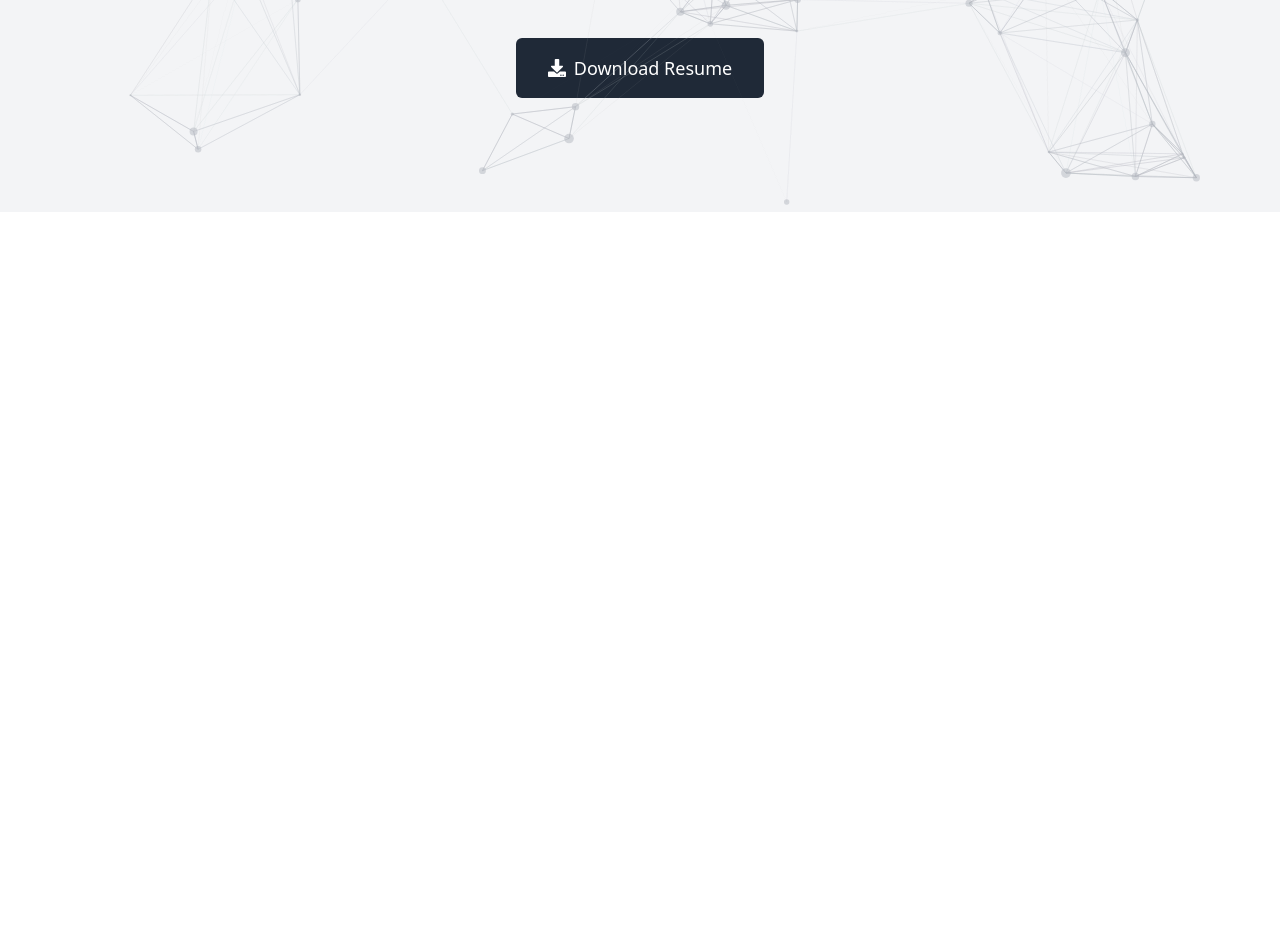
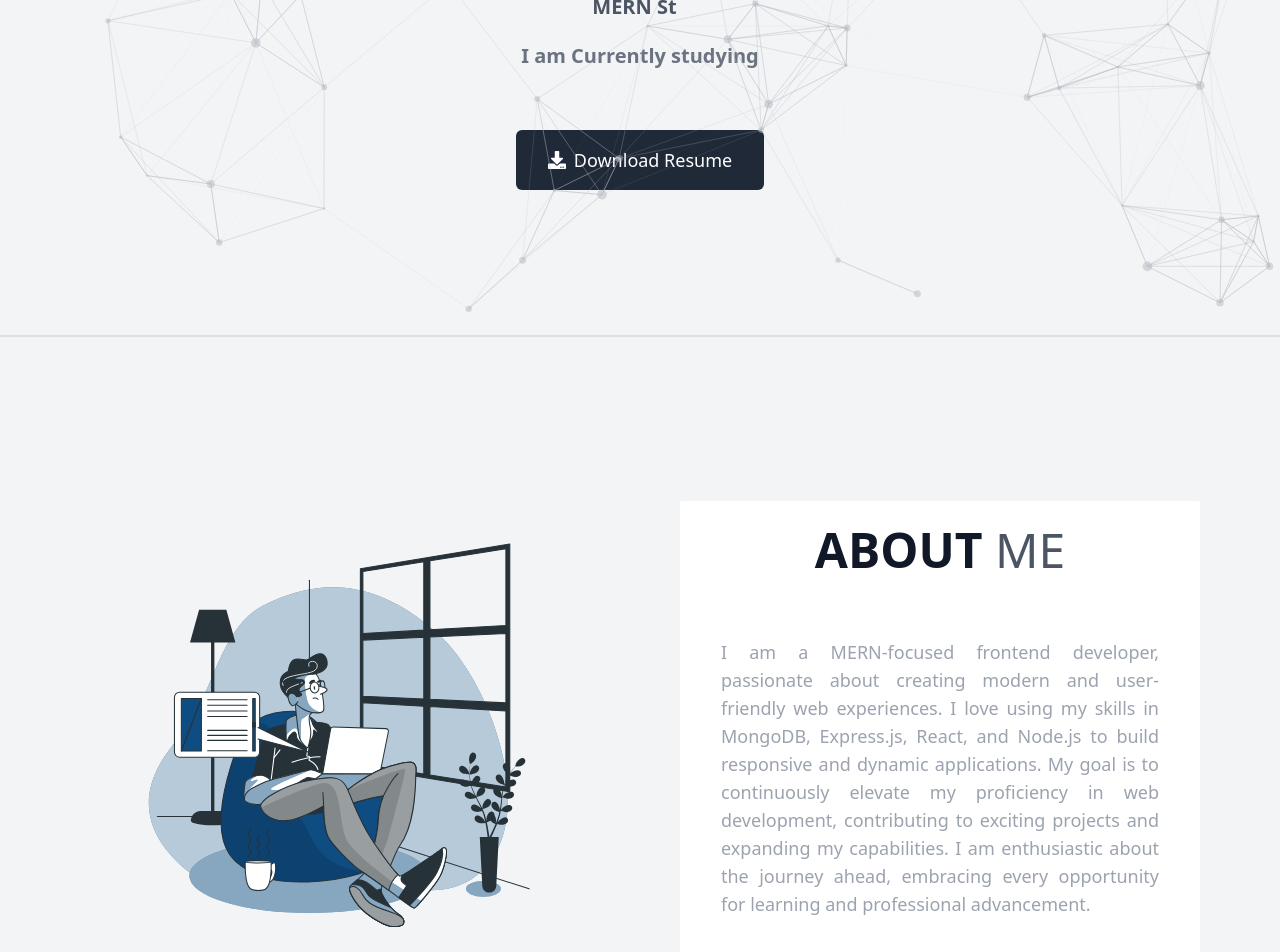
Before and after one commit to rabby9898/my-portfolio, a React (Vite) app: page / in a window 1280 px wide. Shown: the part 460-1412 px from the top of the page. Before the commit the page ends 800 px from the top, so only its background shows below. Built offline with nearby package versions, Linux system fonts and the light colour scheme.

Commit message:
about me section added

```diff
--- /dev/null
+++ b/src/Components/AboutMe/AboutMe.jsx
@@ -0,0 +1,32 @@
+import aboutSvg from "../../assets/abootme.svg";
+const AboutMe = () => {
+  return (
+    <>
+      <div className="divider"></div>
+      <div className="w-full md:w-[800px] lg:w-[1280px] px-5 md:px-10 lg:px-20 py-5 flex justify-between gap-5 md:10 lg:gap-20 items-center mx-auto">
+        <div className="w-1/2">
+          <img className="w-full h-[700px]" src={aboutSvg} alt="" />
+        </div>
+        <div className="w-1/2">
+          <div className="w-full border border-white bg-white rounded-sm">
+            <h1 className="text-5xl font-bold text-gray-900 uppercase my-6 text-center">
+              About <span className="font-normal text-gray-600">Me</span>
+            </h1>
+            <p className="text-lg text-gray-400 p-10 text-justify">
+              I am a MERN-focused frontend developer, passionate about creating
+              modern and user-friendly web experiences. I love using my skills
+              in MongoDB, Express.js, React, and Node.js to build responsive and
+              dynamic applications. My goal is to continuously elevate my
+              proficiency in web development, contributing to exciting projects
+              and expanding my capabilities. I am enthusiastic about the journey
+              ahead, embracing every opportunity for learning and professional
+              advancement.
+            </p>
+          </div>
+        </div>
+      </div>
+    </>
+  );
+};
+
+export default AboutMe;
--- a/src/Components/Banner/Banner.jsx
+++ b/src/Components/Banner/Banner.jsx
@@ -21,13 +21,13 @@ const Banner = () => {
     await console.log(container);
   }, []);
   return (
-    <div className="py-10 h-[600px] relative">
+    <div className="w-full py-20 h-[700px] relative">
       <div className="avatar flex justify-center mx-auto">
         <div className="w-44 rounded-full border bg-white border-gray-600 animated-ring">
           <img src={BannerImg} alt="Avatar" />
         </div>
       </div>
-      <div className="text-center mt-8">
+      <div className="text-center mt-16">
         <h1 className="my-5 text-black font-bold text-4xl">Md Fajle Rabby</h1>
         <div>
           <TypeAnimation
@@ -48,7 +48,7 @@ const Banner = () => {
         <h5 className="my-5  font-semibold text-gray-500 text-xl">
           I am Currently studying
         </h5>
-        <button className="bg-gray-800 text-white px-8 py-4 my-5  text-lg rounded-md">
+        <button className="bg-gray-800 text-white px-8 py-4 my-10  text-lg rounded-md">
           <a
             href="../../assets/Resume/Assignment-02.pdf"
             download="Assignment-02.pdf"
@@ -63,7 +63,7 @@ const Banner = () => {
         id="tsparticles"
         init={particlesInit}
         loaded={particlesLoaded}
-        className="h-[600px] top-0 absolute"
+        className="w-full h-[700px] top-0 absolute"
         options={{
           background: {
             color: {
--- a/src/Pages/Home/Home.jsx
+++ b/src/Pages/Home/Home.jsx
@@ -1,3 +1,4 @@
+import AboutMe from "../../Components/AboutMe/AboutMe";
 import Banner from "../../Components/Banner/Banner";
 import Navbar from "../../Components/Navbar/Navbar";
 
@@ -6,6 +7,7 @@ const Home = () => {
     <div>
       <Navbar></Navbar>
       <Banner></Banner>
+      <AboutMe></AboutMe>
     </div>
   );
 };
```
Also changed, not shown: src/assets/abootme.svg (added), src/assets/reshot-icon-search-code-ZKWQSFH6DY.svg (added).
